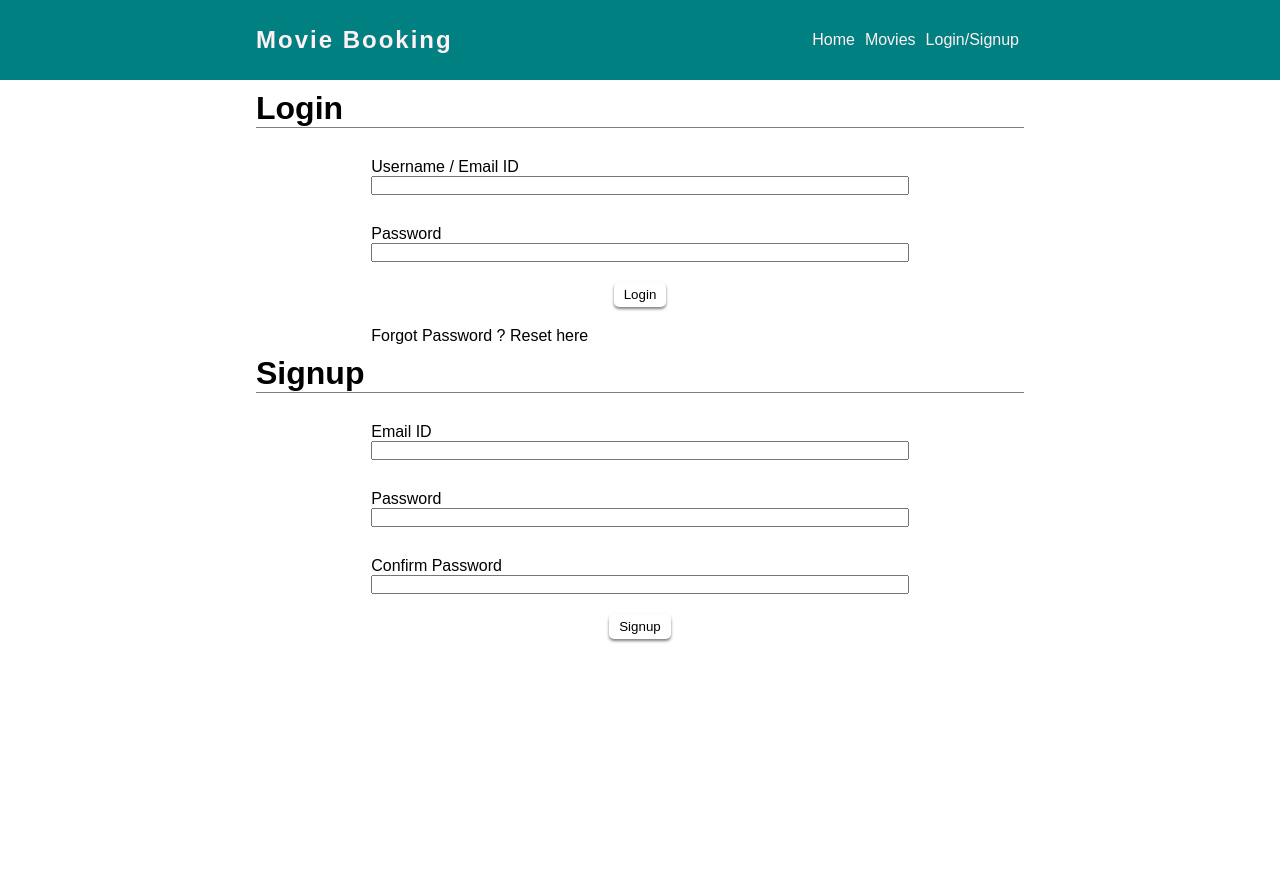
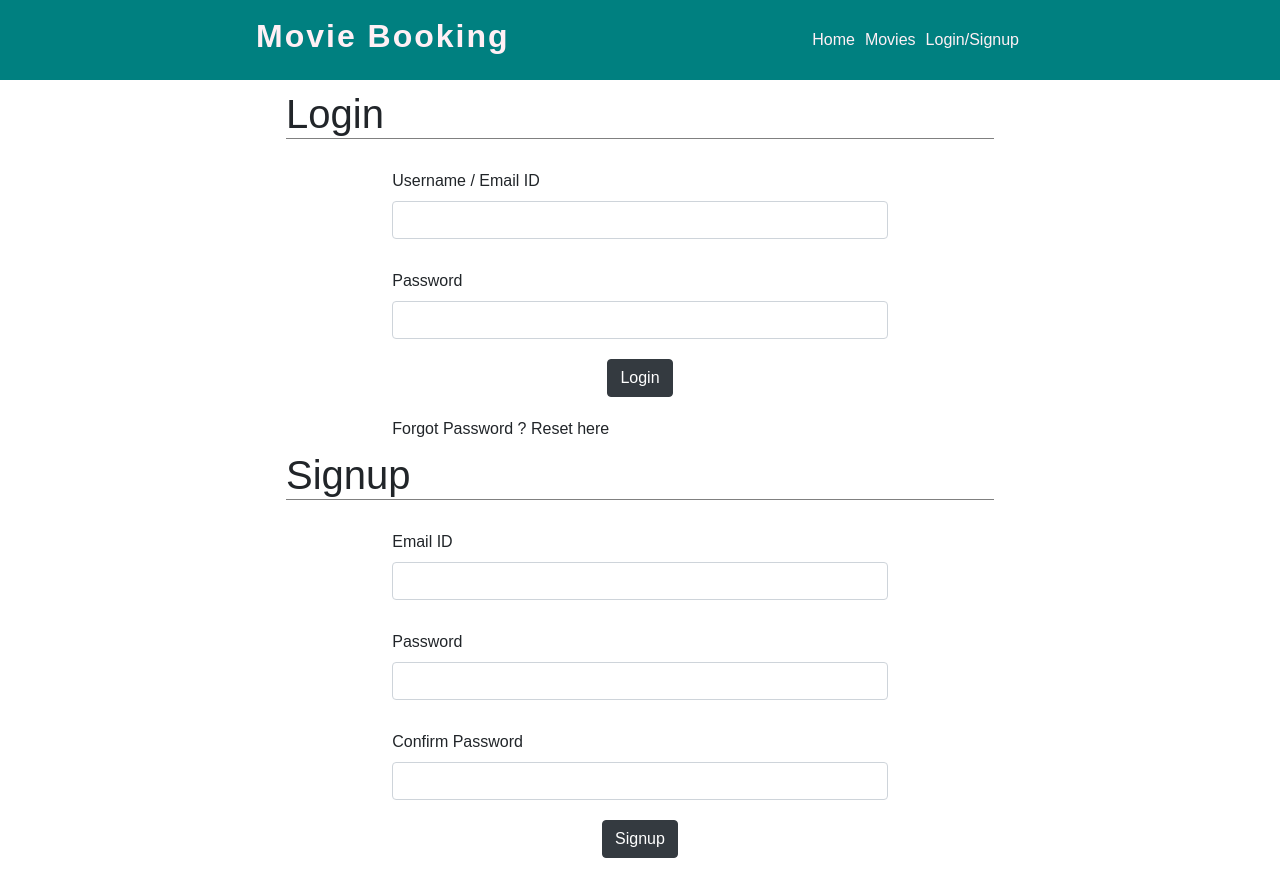
Before and after one commit to vishnuchandrappan/movie-ticket-frontend, a React (Create React App) app: page /login in a window 1280 px wide. Before the commit the page ends 800 px from the top, so only its background shows below. Built offline with nearby package versions, Linux system fonts and the light colour scheme; a web font is replaced by a local one.

Commit message:
added bootstrap

```diff
--- a/package.json
+++ b/package.json
@@ -7,8 +7,10 @@
     "@testing-library/react": "^9.3.2",
     "@testing-library/user-event": "^7.1.2",
     "axios": "^0.19.1",
+    "bootstrap": "^4.4.1",
     "node-sass": "^4.13.0",
     "react": "^16.12.0",
+    "react-bootstrap": "^1.0.0-beta.16",
     "react-dom": "^16.12.0",
     "react-router-dom": "^5.1.2",
     "react-scripts": "3.3.0"
--- a/public/index.html
+++ b/public/index.html
@@ -24,6 +24,13 @@
       work correctly both with client-side routing and a non-root public URL.
       Learn how to configure a non-root public URL by running `npm run build`.
     -->
+    <link
+      rel="stylesheet"
+      href="https://maxcdn.bootstrapcdn.com/bootstrap/4.3.1/css/bootstrap.min.css"
+      integrity="sha384-ggOyR0iXCbMQv3Xipma34MD+dH/1fQ784/j6cY/iJTQUOhcWr7x9JvoRxT2MZw1T"
+      crossorigin="anonymous"
+    />
+
     <title>React App</title>
   </head>
   <body>
@@ -39,5 +46,23 @@
       To begin the development, run `npm start` or `yarn start`.
       To create a production bundle, use `npm run build` or `yarn build`.
     -->
+    <script
+      src="https://unpkg.com/react/umd/react.production.min.js"
+      crossorigin
+    />
+
+    <script
+      src="https://unpkg.com/react-dom/umd/react-dom.production.min.js"
+      crossorigin
+    />
+
+    <script
+      src="https://unpkg.com/react-bootstrap@next/dist/react-bootstrap.min.js"
+      crossorigin
+    />
+
+    <script>
+      var Alert = ReactBootstrap.Alert;
+    </script>
   </body>
 </html>
--- a/src/components/Login.js
+++ b/src/components/Login.js
@@ -2,19 +2,19 @@ import React from 'react';
 
 export default function Login() {
     return (
-      <div className="login-page">
+      <div className="login-page container-fluid">
         <h1 className="page-title">Login</h1>
         <form>
           <div className="form-group">
             <label htmlFor="username">Username / Email ID</label>
-            <input type="text" name="username" id="username" />
+            <input className="form-control" type="text" name="username" id="username" />
           </div>
           <div className="form-group">
             <label htmlFor="username">Password</label>
-            <input type="password" name="password" id="password" />
+            <input className="form-control" type="password" name="password" id="password" />
           </div>
           <div className="btn-container">
-            <input type="submit" value="Login" />
+            <input className="btn btn-dark" type="submit" value="Login" />
           </div>
           <div className="form-group">
             <span>Forgot Password ? Reset here</span>
--- a/src/components/Signup.js
+++ b/src/components/Signup.js
@@ -3,23 +3,23 @@ import React from 'react';
 export default function Signup() {
     return (
       <div>
-        <div className="login-page">
+        <div className="login-page container-fluid">
           <h1 className="page-title">Signup</h1>
           <form>
             <div className="form-group">
               <label htmlFor="username">Email ID</label>
-              <input type="text" name="username" id="username" />
+              <input className="form-control" type="text" name="username" id="username" />
             </div>
             <div className="form-group">
               <label htmlFor="password">Password</label>
-              <input type="password" name="password" id="password" />
+              <input className="form-control" type="password" name="password" id="password" />
             </div>
             <div className="form-group">
               <label htmlFor="password_confirmation">Confirm Password</label>
-              <input type="password" name="password_confirmation" id="password_confirmation" />
+              <input className="form-control" type="password" name="password_confirmation" id="password_confirmation" />
             </div>
             <div className="btn-container">
-              <input type="submit" value="Signup" />
+              <input className="btn btn-dark" type="submit" value="Signup" />
             </div>
             <div className="errors">
 
--- a/src/index.js
+++ b/src/index.js
@@ -1,3 +1,4 @@
+import "bootstrap/dist/css/bootstrap.min.css";
 import React from 'react';
 import ReactDOM from 'react-dom';
 import App from './App';
--- a/src/styles/index.scss
+++ b/src/styles/index.scss
@@ -29,18 +29,18 @@ a{
   align-items: center;
   width: 70%;
   margin: 10px 0;
-  input{
-    border-radius: 5px;
-    border: none;
-    padding: 5px 10px;
-    box-shadow: 0px 2px 3px gray;
-    background-color: transparent;
-    cursor: pointer;
-    &:hover{
-      background-color: rgba(gray,0.1);
-      box-shadow: 0px 2px 6px black;
-    }
-  }
+  // input{
+  //   border-radius: 5px;
+  //   border: none;
+  //   padding: 5px 10px;
+  //   box-shadow: 0px 2px 3px gray;
+  //   background-color: transparent;
+  //   cursor: pointer;
+  //   &:hover{
+  //     background-color: rgba(gray,0.1);
+  //     box-shadow: 0px 2px 6px black;
+  //   }
+  // }
 }
 
 @media screen and (max-width:768px){
```
Also changed, not shown: 1 other file (tests, documents, lock files or other folders).
